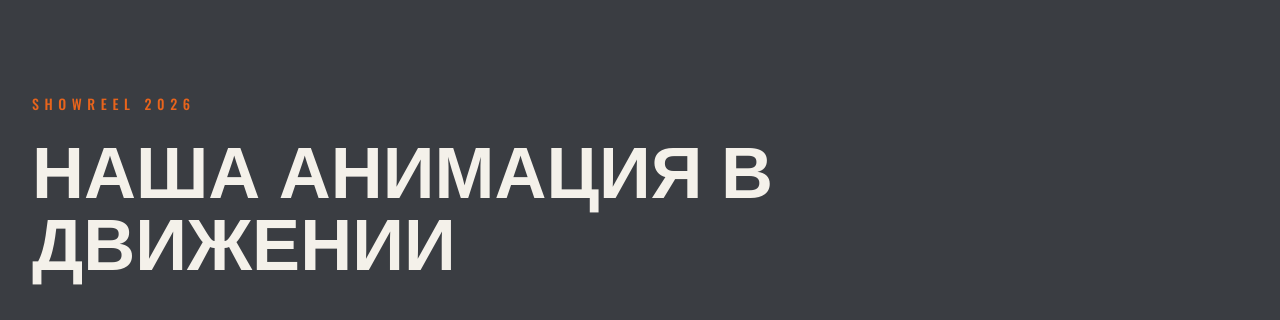
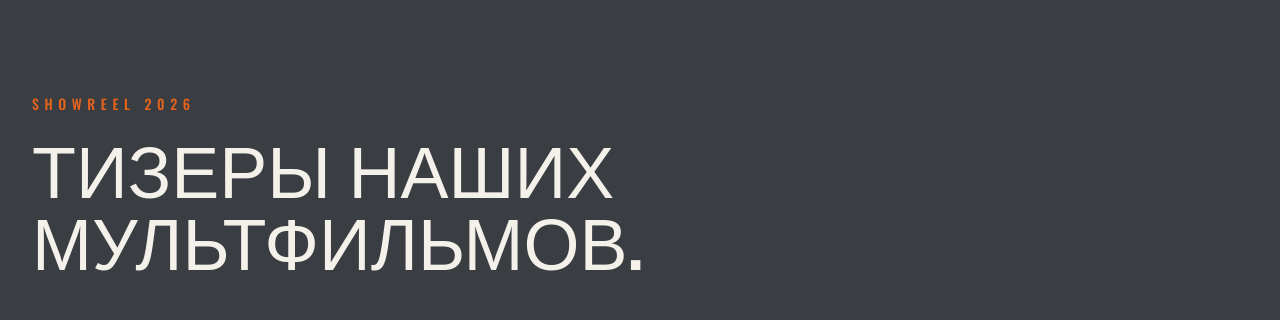
Before and after one commit to pr-poehali-dev/izt-studio-website, a React (Vite) app: page / in a window 1280 px wide. Shown: the part 2740-3060 px from the top of the page. Built offline with nearby package versions, Linux system fonts and the light colour scheme; grey boxes are pictures that could not be loaded.

Commit message:
Update 1 component

```diff
--- a/src/pages/Index.tsx
+++ b/src/pages/Index.tsx
@@ -218,9 +218,7 @@ const Index = () => {
       <section id="video" className="bg-graphite py-24 md:py-32">
         <div className="container">
           <p className="mb-4 font-display text-sm font-medium uppercase tracking-[0.4em] text-orange">Showreel 2026</p>
-          <h2 className="mb-12 max-w-3xl font-display text-5xl font-bold uppercase leading-none text-cream md:text-7xl">
-            Наша анимация в движении
-          </h2>
+          <h2 className="mb-12 max-w-3xl font-display uppercase leading-none text-cream md:text-7xl text-5xl font-medium">Тизеры наших мультфильмов.</h2>
           <div className="group relative aspect-video overflow-hidden rounded-3xl">
             <img src={HERO_IMG} alt="Showreel" className="h-full w-full object-cover opacity-80" />
             <div className="absolute inset-0 flex items-center justify-center bg-graphite/40">
```
